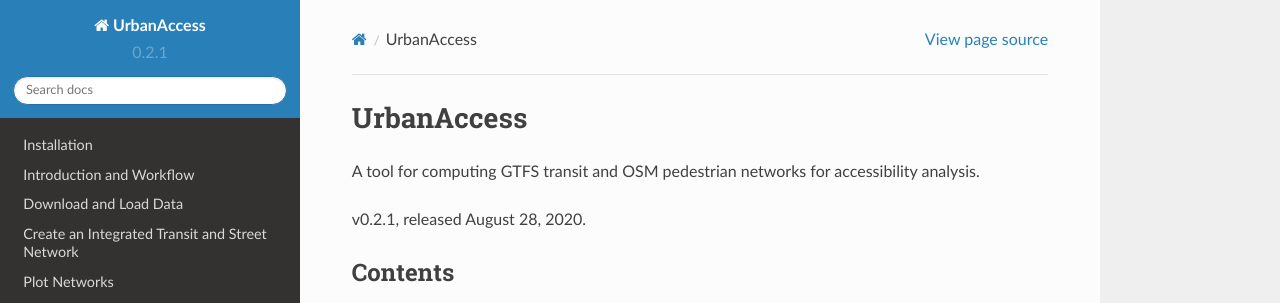
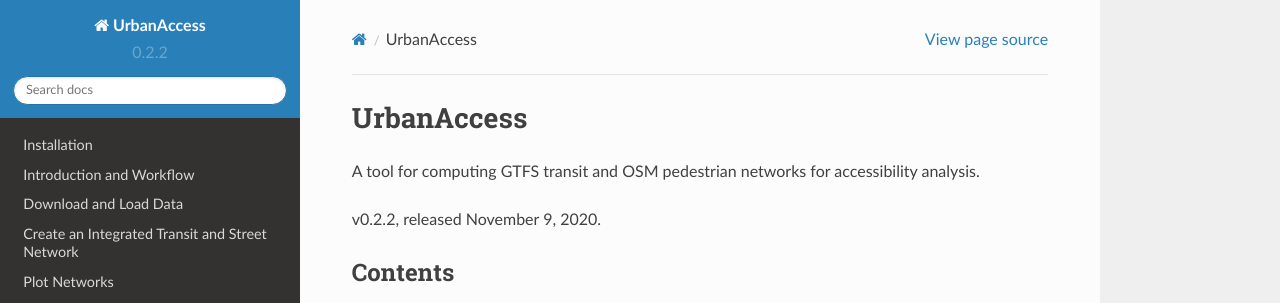
Before and after one commit to UDST/urbanaccess, a Sphinx documentation site: the page built from docs/source/index.rst, in a window 1280 px wide and 900 px high. Shown: the top 303 px of the window. Built offline with Sphinx 7.4.7 and the Read the Docs theme 2.0.0, drawn with Linux system fonts in a browser that asks for light colours.

Commit message:
Release prep

```diff
--- a/docs/source/conf.py
+++ b/docs/source/conf.py
@@ -30,8 +30,8 @@
 project = u'UrbanAccess'
 author = u'UrbanSim Inc.'
 copyright = u'{}, {}'.format(datetime.now().year, author)
-version = u'0.2.1'
-release = u'0.2.1'
+version = u'0.2.2'
+release = u'0.2.2'
 language = None
 
 # List of patterns to ignore when looking for source files.
--- a/docs/source/index.rst
+++ b/docs/source/index.rst
@@ -3,7 +3,7 @@
 
 A tool for computing GTFS transit and OSM pedestrian networks for accessibility analysis.
 
-v0.2.1, released August 28, 2020.
+v0.2.2, released November 9, 2020.
 
 Contents
 --------
--- a/setup.py
+++ b/setup.py
@@ -9,7 +9,7 @@
 
 setup(
     name='urbanaccess',
-    version='0.2.1',
+    version='0.2.2',
     license='AGPL',
     description=description,
     long_description=long_description,
--- a/urbanaccess/__init__.py
+++ b/urbanaccess/__init__.py
@@ -9,6 +9,6 @@
 from .gtfsfeeds import *
 from .plot import *
 
-__version__ = "0.2.1"
+__version__ = "0.2.2"
 
 version = __version__
```
Also changed, not shown: CHANGELOG.rst (+10 -0 lines).
